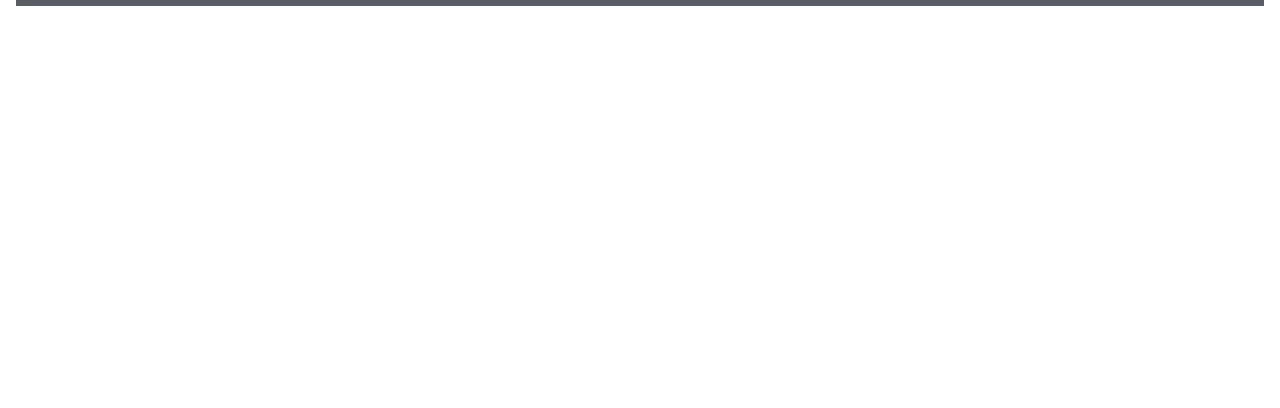
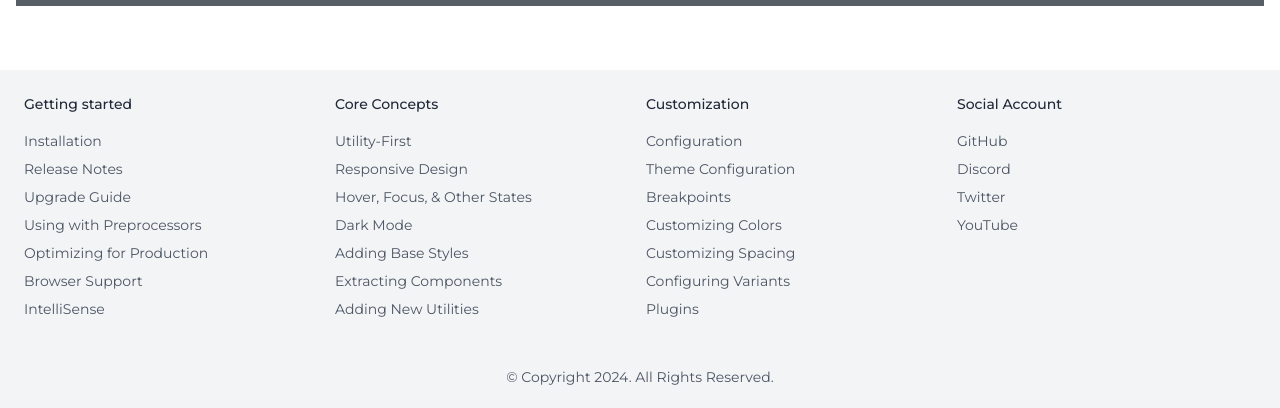
Before and after one commit to sabbir-hossen66/Book-Swap-Hub-Client, a React (Vite) app: page / in a window 1280 px wide. Shown: the part 1430-1838 px from the top of the page. Before the commit the page ends 1500 px from the top, so only its background shows below. Built offline with nearby package versions, Linux system fonts and the light colour scheme; grey boxes are pictures that could not be loaded.

Commit message:
footer done

```diff
--- /dev/null
+++ b/src/Shared/Footer/Footer.jsx
@@ -0,0 +1,60 @@
+
+
+const Footer = () => {
+  return (
+    <footer className="p-6 bg-gray-100 text-gray-800">
+      <div className="container grid grid-cols-2 mx-auto gap-x-3 gap-y-8 sm:grid-cols-3 md:grid-cols-4">
+        <div className="flex flex-col space-y-4">
+          <h2 className="font-medium">Getting started</h2>
+          <div className="flex flex-col space-y-2 text-sm text-gray-600">
+            <a rel="noopener noreferrer" href="#">Installation</a>
+            <a rel="noopener noreferrer" href="#">Release Notes</a>
+            <a rel="noopener noreferrer" href="#">Upgrade Guide</a>
+            <a rel="noopener noreferrer" href="#">Using with Preprocessors</a>
+            <a rel="noopener noreferrer" href="#">Optimizing for Production</a>
+            <a rel="noopener noreferrer" href="#">Browser Support</a>
+            <a rel="noopener noreferrer" href="#">IntelliSense</a>
+          </div>
+        </div>
+        <div className="flex flex-col space-y-4">
+          <h2 className="font-medium">Core Concepts</h2>
+          <div className="flex flex-col space-y-2 text-sm text-gray-600">
+            <a rel="noopener noreferrer" href="#">Utility-First</a>
+            <a rel="noopener noreferrer" href="#">Responsive Design</a>
+            <a rel="noopener noreferrer" href="#">Hover, Focus, &amp; Other States</a>
+            <a rel="noopener noreferrer" href="#">Dark Mode</a>
+            <a rel="noopener noreferrer" href="#">Adding Base Styles</a>
+            <a rel="noopener noreferrer" href="#">Extracting Components</a>
+            <a rel="noopener noreferrer" href="#">Adding New Utilities</a>
+          </div>
+        </div>
+        <div className="flex flex-col space-y-4">
+          <h2 className="font-medium">Customization</h2>
+          <div className="flex flex-col space-y-2 text-sm text-gray-600">
+            <a rel="noopener noreferrer" href="#">Configuration</a>
+            <a rel="noopener noreferrer" href="#">Theme Configuration</a>
+            <a rel="noopener noreferrer" href="#">Breakpoints</a>
+            <a rel="noopener noreferrer" href="#">Customizing Colors</a>
+            <a rel="noopener noreferrer" href="#">Customizing Spacing</a>
+            <a rel="noopener noreferrer" href="#">Configuring Variants</a>
+            <a rel="noopener noreferrer" href="#">Plugins</a>
+          </div>
+        </div>
+        <div className="flex flex-col space-y-4">
+          <h2 className="font-medium">Social Account</h2>
+          <div className="flex flex-col space-y-2 text-sm text-gray-600">
+            <a rel="noopener noreferrer" href="#">GitHub</a>
+            <a rel="noopener noreferrer" href="#">Discord</a>
+            <a rel="noopener noreferrer" href="#">Twitter</a>
+            <a rel="noopener noreferrer" href="#">YouTube</a>
+          </div>
+        </div>
+      </div>
+      <div className="flex items-center justify-center px-6 pt-12 text-sm">
+        <span className="text-gray-600">© Copyright 2024. All Rights Reserved.</span>
+      </div>
+    </footer>
+  );
+};
+
+export default Footer;
--- a/src/Shared/Nav/Nav.css
+++ b/src/Shared/Nav/Nav.css
@@ -29,5 +29,6 @@
 
 .Yellow-Button {
   font-weight: bold;
+  background-color: rgb(251 146 60);
   color: white;
 }
--- a/src/Shared/Nav/Nav.jsx
+++ b/src/Shared/Nav/Nav.jsx
@@ -73,7 +73,7 @@ const Nav = () => {
         </label>
 
         {/* navbar End Button */}
-        <button type="button" className="Yellow-Button bg-yellow-500 rounded relative px-10 py-4 ml-4 overflow-hidden font-semibold ">Login</button>
+        <button type="button" className="Yellow-Button rounded relative px-10 py-4 ml-4 overflow-hidden font-semibold ">Login</button>
 
 
         {/* Profile is here*/}
--- a/src/layout/Root.jsx
+++ b/src/layout/Root.jsx
@@ -1,5 +1,6 @@
 import { Outlet } from "react-router-dom";
 import Nav from "../Shared/Nav/Nav";
+import Footer from "../Shared/Footer/Footer";
 
 
 const Root = () => {
@@ -9,6 +10,7 @@ const Root = () => {
       <div>
         <Outlet></Outlet>
       </div>
+      <Footer></Footer>
     </div>
   );
 };
```
